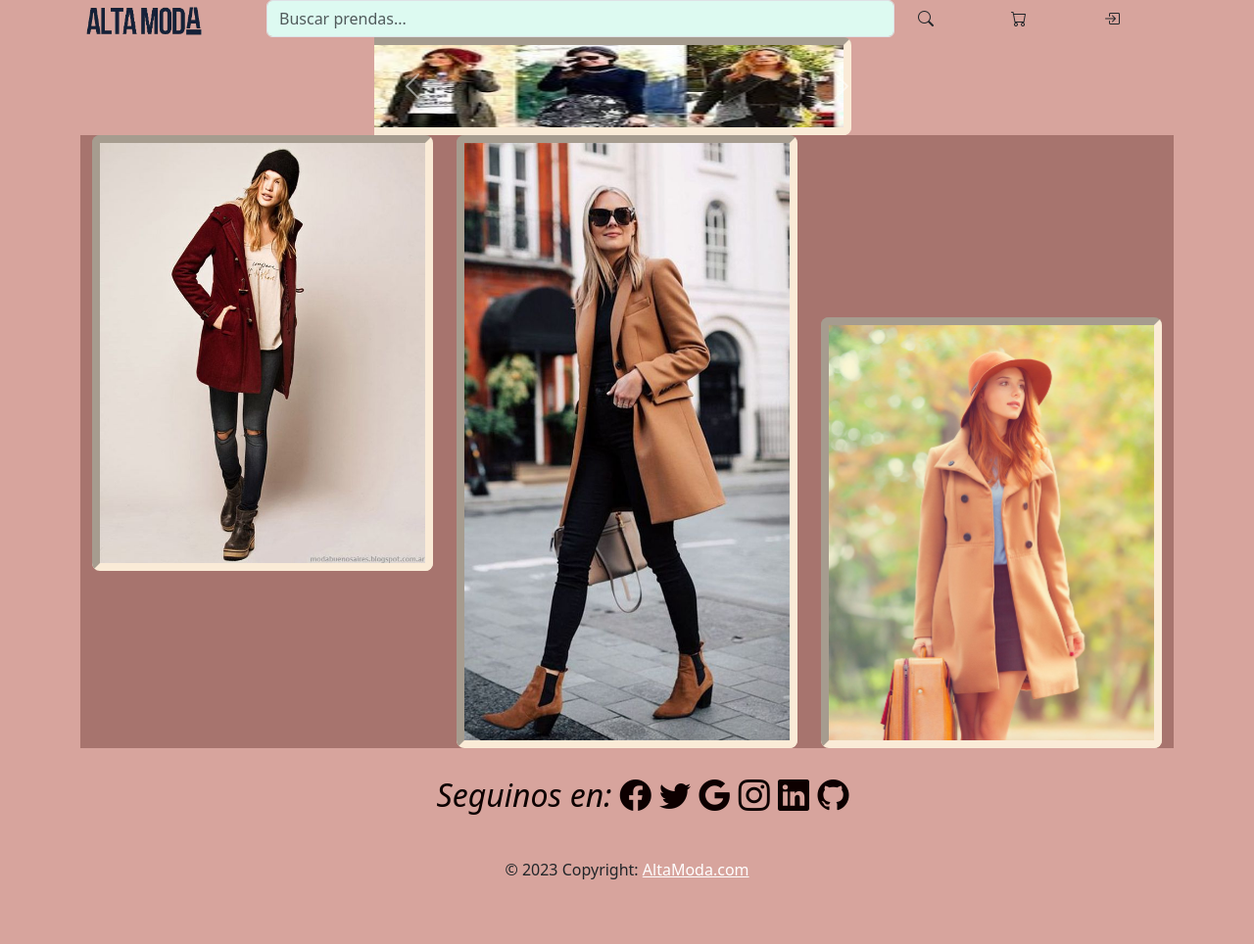
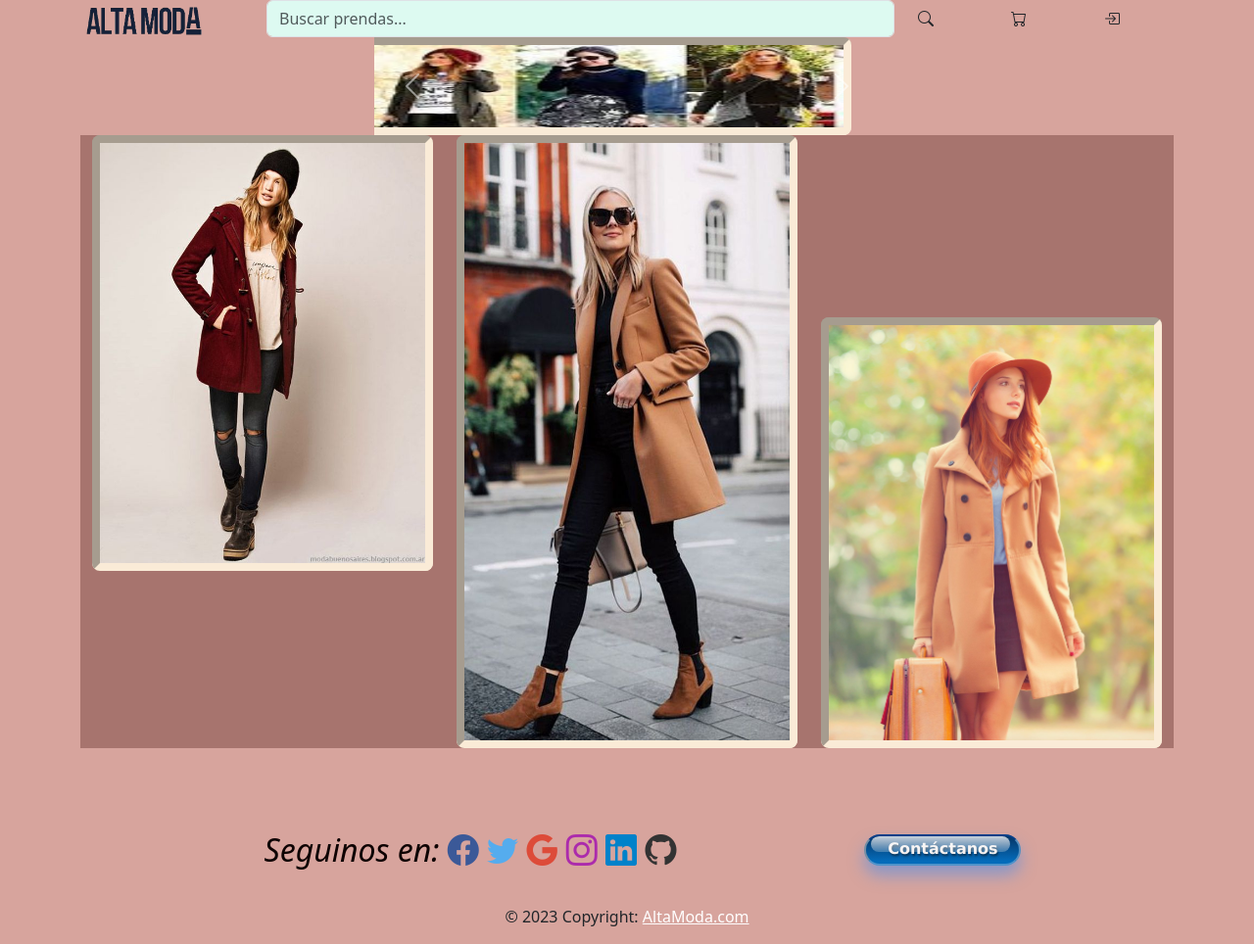
Before and after one commit to market-alta-moda/grupo_11_altamoda, a plain HTML site: page pages/mujer.html in a window 1280 px wide. Shown: the whole page at 98% size. Before the commit the page ends 916 px from the top, so only its background shows below. Drawn offline with nearby package versions, Linux system fonts and the light colour scheme.

Commit message:
fix-footer-hom-muj

```diff
--- a/pages/mujer.html
+++ b/pages/mujer.html
@@ -4,9 +4,13 @@
     <meta charset="UTF-8">
     <meta http-equiv="X-UA-Compatible" content="IE=edge">
     <meta name="viewport" content="width=device-width, initial-scale=1.0">
+    <link rel="stylesheet" href="../css/contact.css">
     <link rel="stylesheet" href="../css/bootstrap.css">
     <link rel="stylesheet" href="../css/footer.css">
     <link rel="stylesheet" href="../css/mujer.css">
+
+
+
 
 
     <link href="https://cdn.jsdelivr.net/npm/bootstrap@5.3.0-alpha3/dist/css/bootstrap.min.css" rel="stylesheet" integrity="sha384-KK94CHFLLe+nY2dmCWGMq91rCGa5gtU4mk92HdvYe+M/SXH301p5ILy+dN9+nJOZ" crossorigin="anonymous">
@@ -114,36 +118,41 @@
 
 
 
-  <footer class="text-center" style="background-color: #D7A49D;">
-    <!-- Grid container -->
-    <div class="container p-4 pb-0"  >
-      <!-- Section: Social media -->
-      <section class="mb-4">
-        <!-- Facebook -->
+    <footer class="Footer" style="background-color: #D7A49D;">
+
+        <div class="Redes">
+
+          <section class="redes-box">
             <p class="Seguinos">Seguinos en:
               <i class="bi bi-facebook " onclick="location.href='https://www.facebook.com';" role="button"></i>
-        <!-- Twitter -->
+
               <i class="bi bi-twitter" onclick="location.href='https://twitter.com/';" role="button"></i>
-        <!-- Google -->
+
               <i class="bi bi-google" onclick="location.href='https://www.google.com.ar';" role="button"></i>
-        <!-- Instagram -->
+
               <i class="bi bi-instagram" onclick="location.href='https://www.instagram.com/';" role="button"></i>
-        <!-- Linkedin -->
+
               <i class="bi bi-linkedin" onclick="location.href='https://www.linkedin.com/';" role="button"></i>
-        <!-- Github -->
-        <i class="bi bi-github" onclick="location.href='https://github.com/market-alta-moda/grupo_11_altamoda';" role="button"></i>
+
+              <i class="bi bi-github" onclick="location.href='https://github.com/market-alta-moda/grupo_11_altamoda';"
+                role="button"></i>
             </p>
           </section>
-      <!-- Section: Social media -->
+
+          <div class="button aqua">
+
+            <a class="glare" href="./contact.html" alt="contact link"></a>
+            Contáctanos
           </div>
-    <!-- Grid container -->
 
-    <!-- Copyright -->
+        </div>
+
+
         <div class="text-center p-3">
           © 2023 Copyright:
-      <a class="text-white" href="./index.html">AltaModa.com</a>
+          <a class="text-white" href="https://Altamoda.com/">AltaModa.com</a>
         </div>
-    <!-- Copyright -->
+
       </footer>
   <script src="https://code.jquery.com/jquery-3.2.1.slim.min.js"
     integrity="sha384-KJ3o2DKtIkvYIK3UENzmM7KCkRr/rE9/Qpg6aAZGJwFDMVNA/GpGFF93hXpG5KkN"
```
Also changed, not shown: pages/hombre.html (+18 -12 lines). Lines whose indentation alone changed are shown as unchanged.
